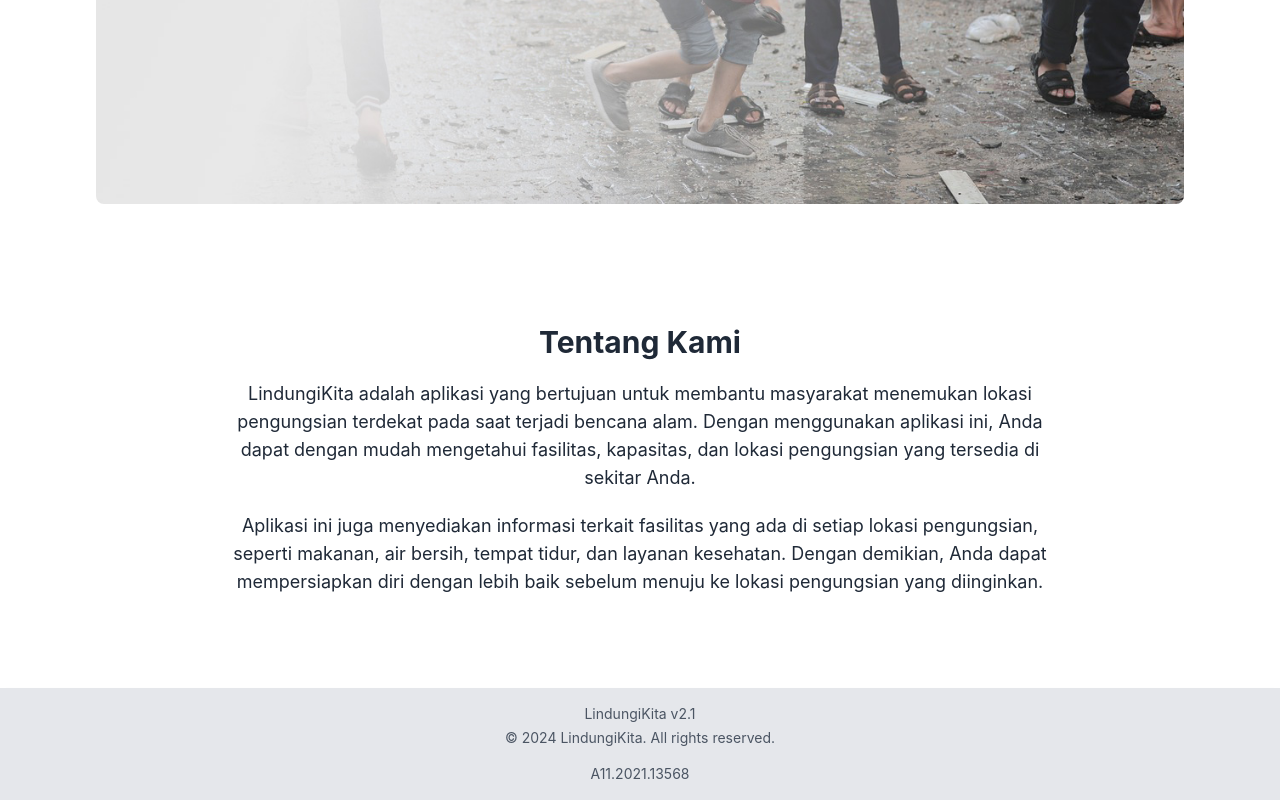
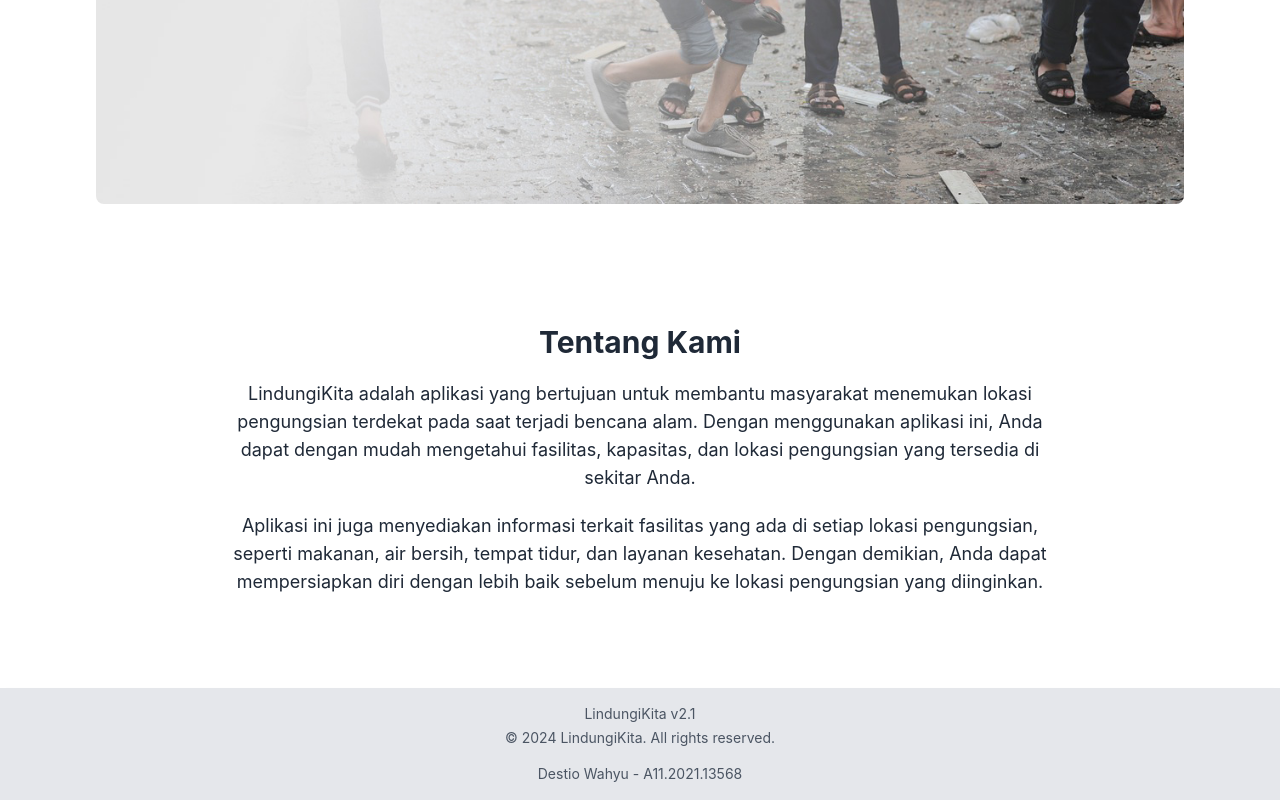
Before and after one commit to destiowahyu/lindungikita2, a React (Create React App) app: page / in a window 1280 px wide. Shown: the part 893-1693 px from the top of the page. Built offline with nearby package versions, Linux system fonts and the light colour scheme.

Commit message:
Update Footer.js

```diff
--- a/src/components/Footer.js
+++ b/src/components/Footer.js
@@ -9,7 +9,7 @@ const Footer = () => (
       <p className="text-sm mt-1">
         &copy; 2024 LindungiKita. All rights reserved.
       </p>
-      <p className="text-sm mt-4">A11.2021.13568
+      <p className="text-sm mt-4">Destio Wahyu - A11.2021.13568
       </p>
     </div>
   </footer>
```
